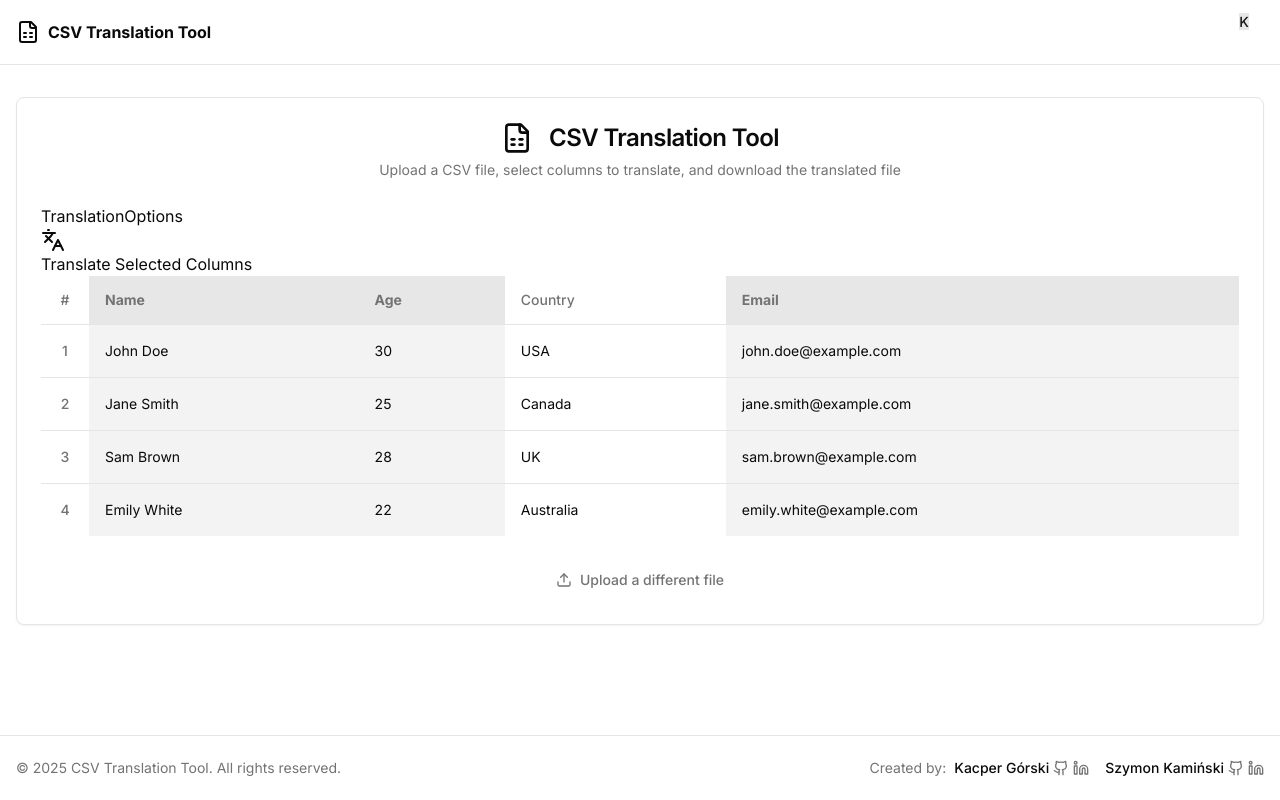
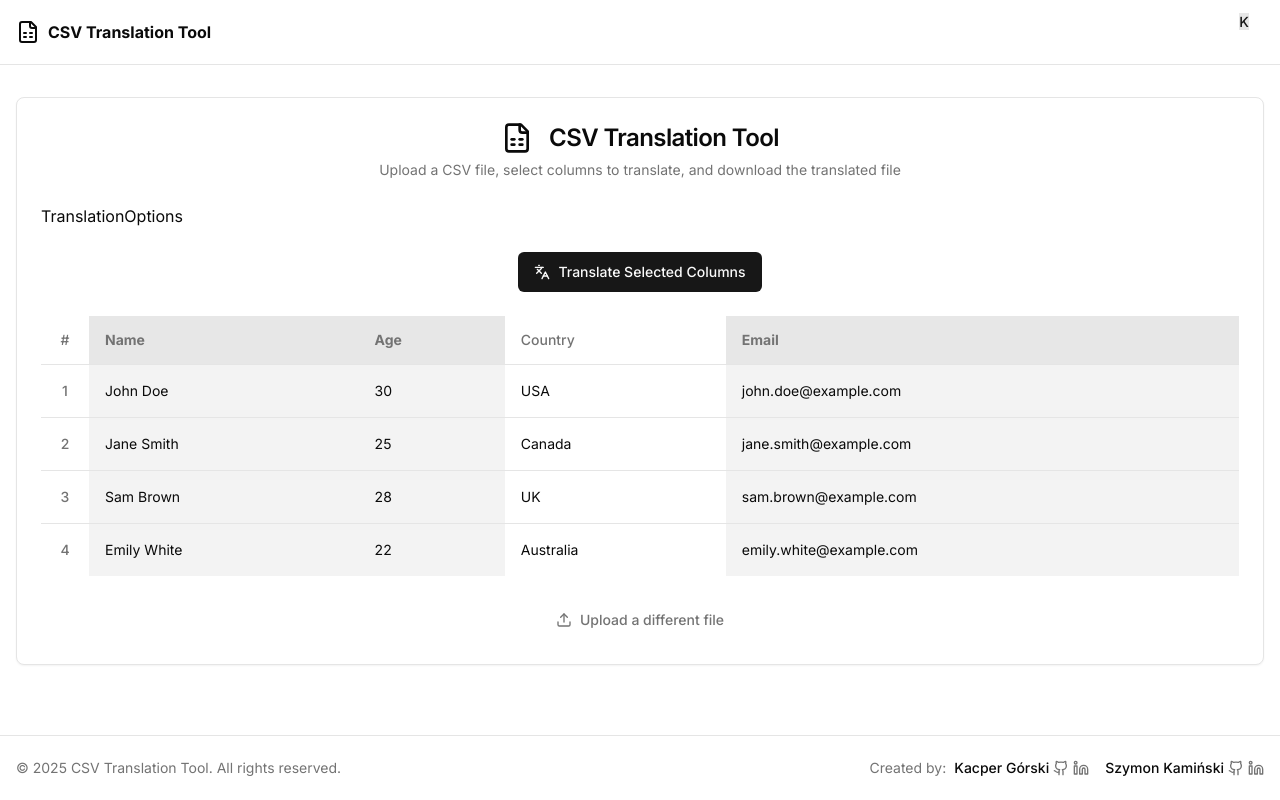
Before and after one commit to Kerciu/csv-translation-tool, a Next.js app in the folder src/client/: page /dashboard in a window 1280 px wide. Built offline with nearby package versions, Linux system fonts and the light colour scheme.

Commit message:
added styling to the translate button

```diff
--- a/src/client/app/dashboard/page.tsx
+++ b/src/client/app/dashboard/page.tsx
@@ -76,12 +76,14 @@ const Dashboard = () => {
                 </CardHeader>
                 <CardContent>
                 {csvData.length > 0 ?
-                    <div>
+                    <div className='space-y-6'>
                         <TranslationOptions />
 
-                        <div>
-                            <Languages/>
-                            {isTranslating ? "Translating..." : "Translate Selected Columns"}
+                        <div className='flex flex-wrap justify-center gap-4 my-4'>
+                            <Button className='gap-2'>
+                                <Languages className='h-4 w-4'/>
+                                {isTranslating ? "Translating..." : "Translate Selected Columns"}
+                            </Button>
                         </div>
 
                         <div>
```
